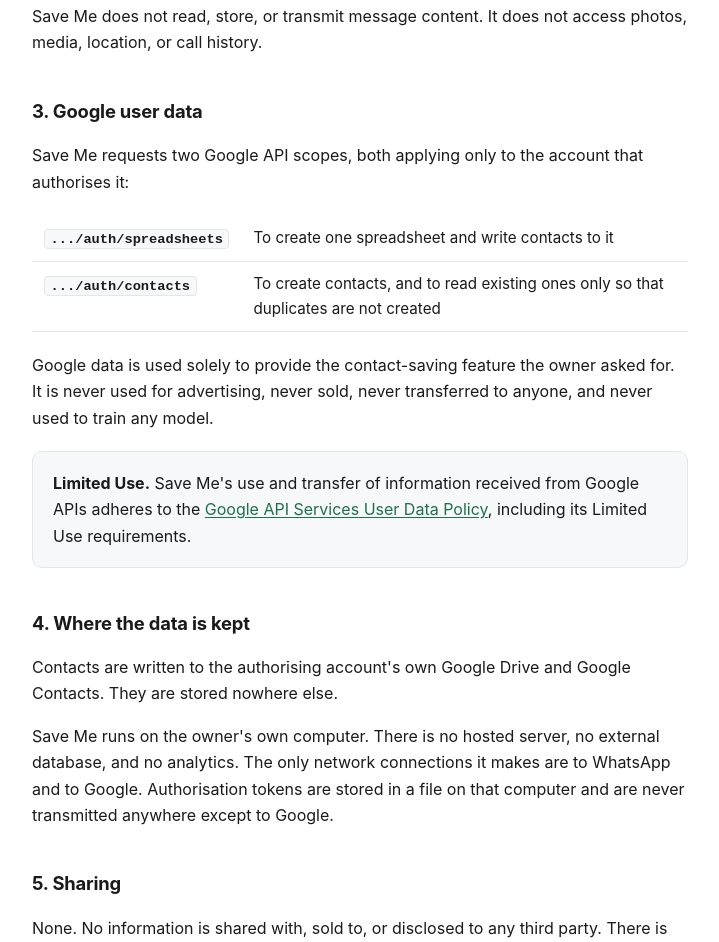
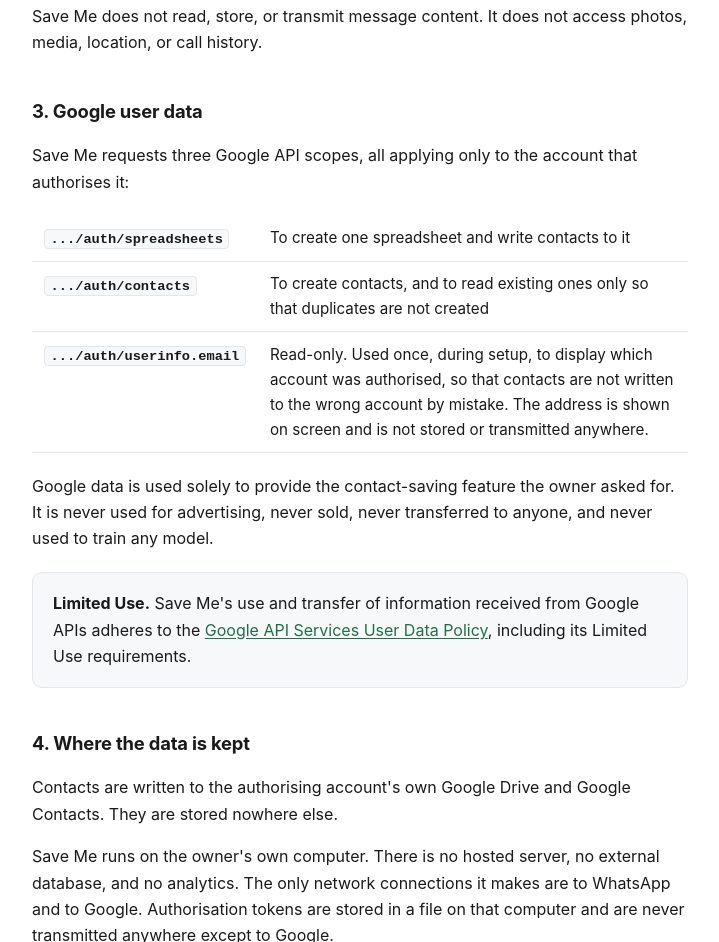
Before and after one commit to oracletobirama-glitch/same-me, a plain HTML site: page privacy.html in a window 1280 px wide. Shown: the part 786-1728 px from the top of the page, without its empty margins (280-999 px from the left). Drawn offline with Linux system fonts and the light colour scheme.

Commit message:
Add files via upload

```diff
--- a/privacy.html
+++ b/privacy.html
@@ -32,11 +32,12 @@
   access photos, media, location, or call history.</p>
 
   <h2>3. Google user data</h2>
-  <p>Save Me requests two Google API scopes, both applying only to the account
+  <p>Save Me requests three Google API scopes, all applying only to the account
   that authorises it:</p>
   <table>
     <tr><th><code>.../auth/spreadsheets</code></th><td>To create one spreadsheet and write contacts to it</td></tr>
     <tr><th><code>.../auth/contacts</code></th><td>To create contacts, and to read existing ones only so that duplicates are not created</td></tr>
+    <tr><th><code>.../auth/userinfo.email</code></th><td>Read-only. Used once, during setup, to display which account was authorised, so that contacts are not written to the wrong account by mistake. The address is shown on screen and is not stored or transmitted anywhere.</td></tr>
   </table>
   <p>Google data is used solely to provide the contact-saving feature the owner
   asked for. It is never used for advertising, never sold, never transferred to
```
